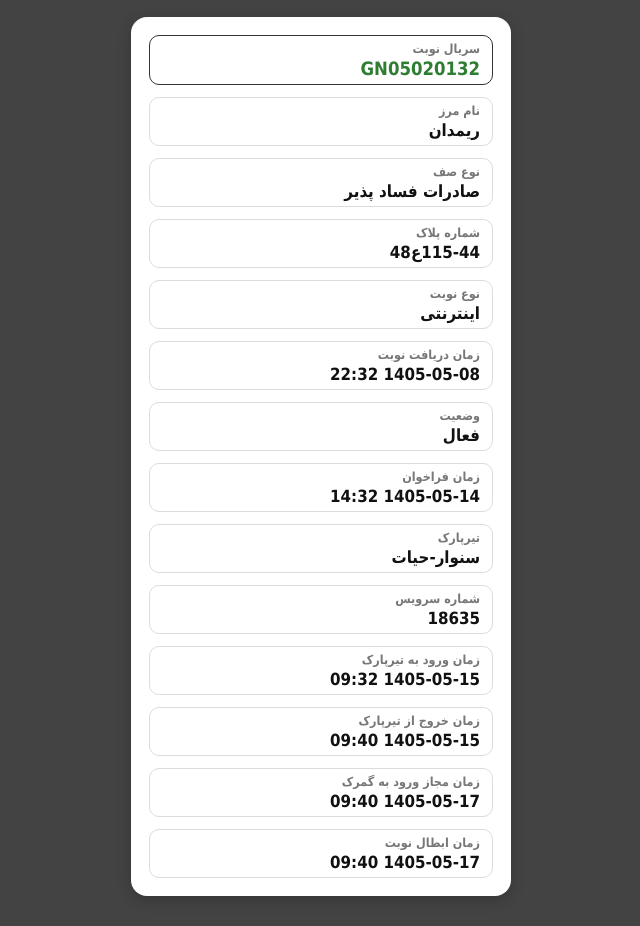
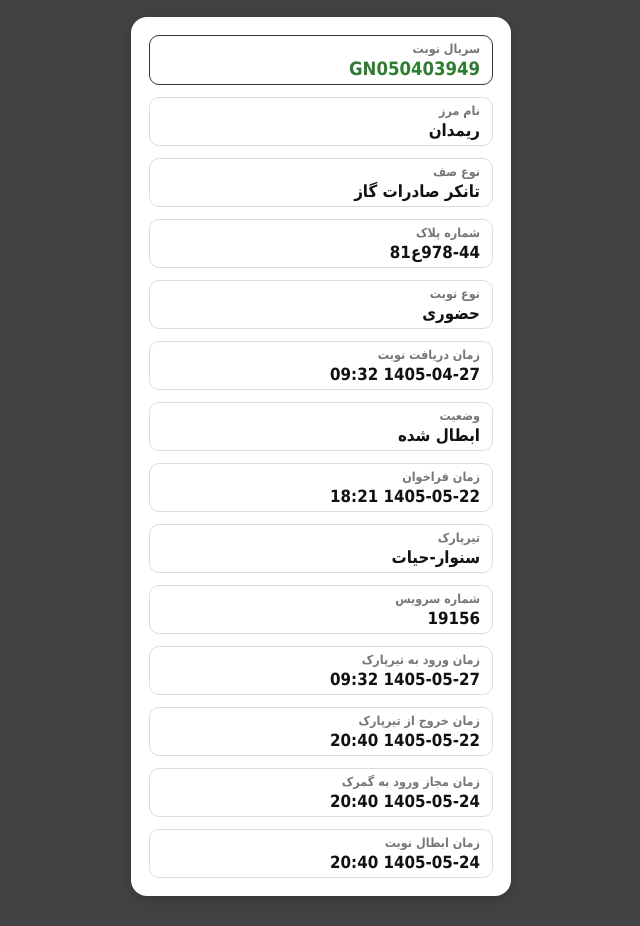
Before and after one commit to bordarpark-dot/NEW12, a plain HTML site: page index.html in a window 1280 px wide. Shown: the part 63-989 px from the top of the page, without its empty margins (319-959 px from the left). Drawn offline with Linux system fonts and the light colour scheme.

Commit message:
Update index.html

```diff
--- a/index.html
+++ b/index.html
@@ -130,7 +130,7 @@
 
             <div class="item serial-item">
                 <span class="label">سریال نوبت</span>
-                <span class="value serial">GN05020132</span>
+                <span class="value serial">GN050403949</span>
             </div>
 
             <div class="item">
@@ -140,32 +140,32 @@
 
             <div class="item">
                 <span class="label">نوع صف</span>
-                <span class="value"> صادرات فساد پذیر</span>
+                <span class="value"> تانکر صادرات گاز</span>
             </div>
 
             <div class="item">
                 <span class="label">شماره پلاک</span>
-                <span class="value">115-44ع48</span>
+                <span class="value">978-44ع81</span>
             </div>
 
             <div class="item">
                 <span class="label">نوع نوبت</span>
-                <span class="value">اینترنتی</span>
+                <span class="value">حضوری</span>
             </div>
 
             <div class="item">
                 <span class="label">زمان دریافت نوبت</span>
-                <span class="value">1405-05-08 22:32</span>
+                <span class="value">1405-04-27 09:32</span>
             </div>
 
             <div class="item">
                 <span class="label">وضعیت</span>
-                <span class="value">فعال </span>
+                <span class="value">ابطال شده </span>
             </div>
 
             <div class="item">
                 <span class="label">زمان فراخوان</span>
-                <span class="value">1405-05-14 14:32</span>
+                <span class="value">1405-05-22 18:21</span>
             </div>
 
             <div class="item">
@@ -175,27 +175,27 @@
 
             <div class="item">
                 <span class="label">شماره سرویس</span>
-                <span class="value">18635</span>
+                <span class="value">19156</span>
             </div>
 
             <div class="item">
                 <span class="label">زمان ورود به تیرپارک</span>
-                <span class="value">1405-05-15 09:32</span>
+                <span class="value">1405-05-27 09:32</span>
             </div>
 
             <div class="item">
                 <span class="label">زمان خروج از تیرپارک</span>
-                <span class="value">1405-05-15 09:40</span>
+                <span class="value">1405-05-22 20:40</span>
             </div>
 
             <div class="item">
                 <span class="label">زمان مجاز ورود به گمرک</span>
-                <span class="value">1405-05-17 09:40</span>
+                <span class="value">1405-05-24 20:40</span>
             </div>
 
             <div class="item">
                 <span class="label">زمان ابطال نوبت</span>
-                <span class="value">1405-05-17 09:40</span>
+                <span class="value">1405-05-24 20:40</span>
             </div>
 
         </div>
```
